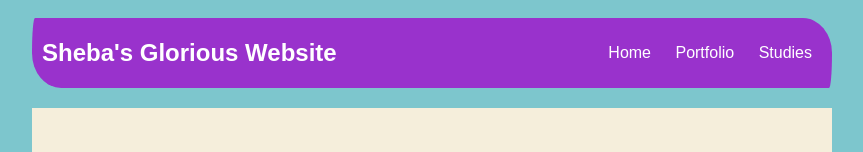
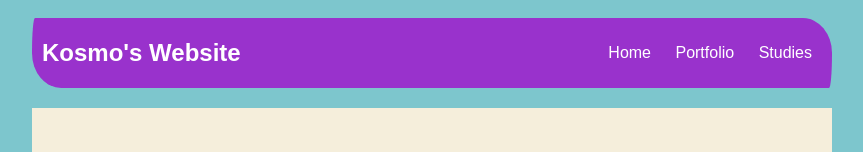
Before and after one commit to Mkosmoski/mkosmoski.github.io, a plain HTML site: page studies.html in a window 1280 px wide. Shown: the top 152 px of the page, without its empty margins (208-1071 px from the left). Drawn offline with nearby package versions, Linux system fonts and the light colour scheme.

Commit message:
adding studies part2

```diff
--- a/studies.html
+++ b/studies.html
@@ -27,7 +27,7 @@
     <body>
         <div id="all-contents">
         <nav>
-            <header>Sheba's Glorious Website</header>
+            <header>Kosmo's Website</header>
             <ul>
                 <li><a href="index.html">Home</a></li>
                 <li><a href="portfolio.html">Portfolio</a></li>
```
Also changed, not shown: projects/matchy/README.md, 1 other file.
